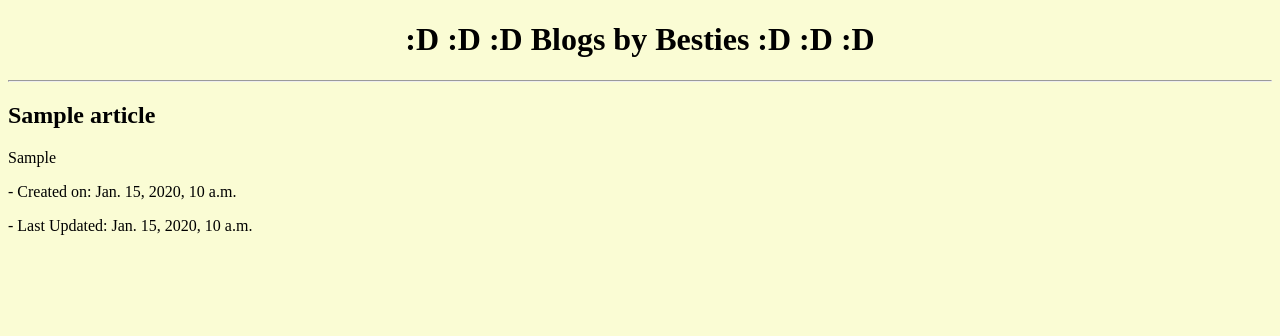
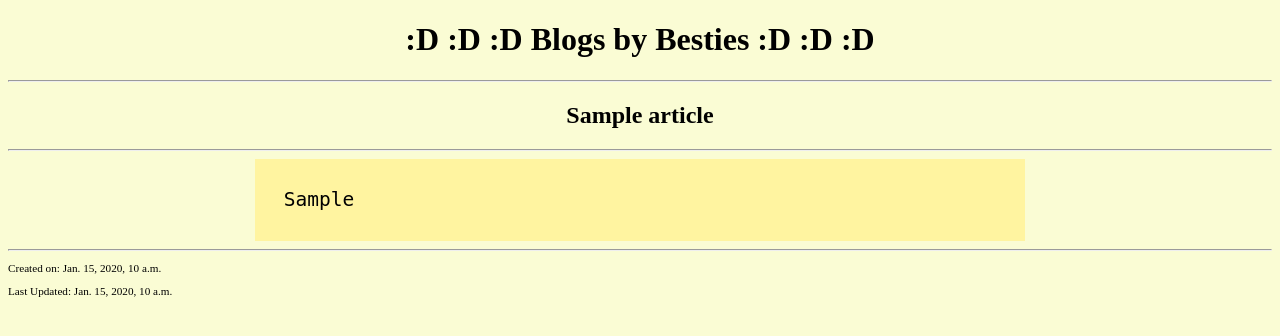
Before and after one commit to SonHyeju1113/hobbysite-CD-10, a Django app: template hobbysite/blog/templates/blog_article.html in a window 1280 px wide. Shown: the top 336 px of the page. Run offline with Django 5.2, Linux system fonts and the light colour scheme; the template is opened without the code that fills it: values that come from a table or form of the project are taken from there, others are empty; tables that the repository leaves empty hold one stand-in row (values such as "Sample post").

Commit message:
Updated blog_artcile.html to make the website of the article nicer

```diff
--- a/hobbysite/blog/templates/blog_article.html
+++ b/hobbysite/blog/templates/blog_article.html
@@ -1,8 +1,12 @@
 {% extends 'blog_base.html' %}
 {% block title %} Blog {% endblock %}
 {% block content %}
-    <h2>{{article.title}}</h2>
-    <p>{{article.entry}}</p>
-    <p>- <bold>Created on: </bold> {{ article.created_on }}</p>
-    <p>- <bold>Last Updated: </bold> {{ article.updated_on }}</p>
+    <h2 style="text-align:center;">{{article.title}}</h2>
+    <hr>
+    <div class="entry-box">
+        <pre style="font-size:150%">{{article.entry}}</pre>
+    </div>
+    <hr>
+    <p style="font-size:70%;">Created on: {{ article.created_on }}</p>
+    <p style="font-size:70%;">Last Updated: {{ article.updated_on }}</p>
 {% endblock %}
```
